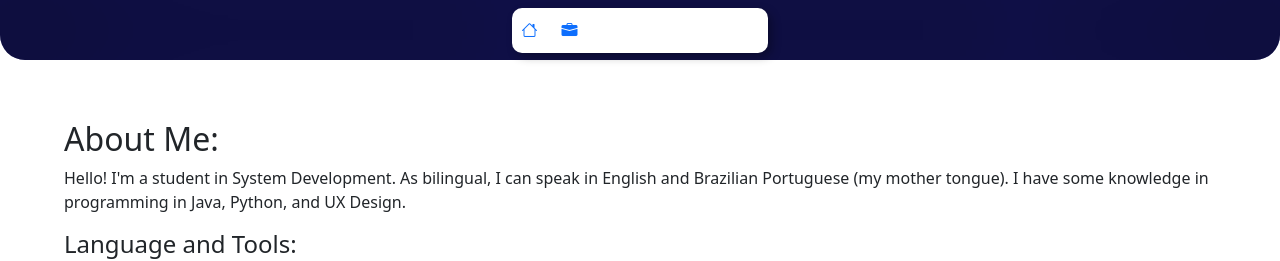
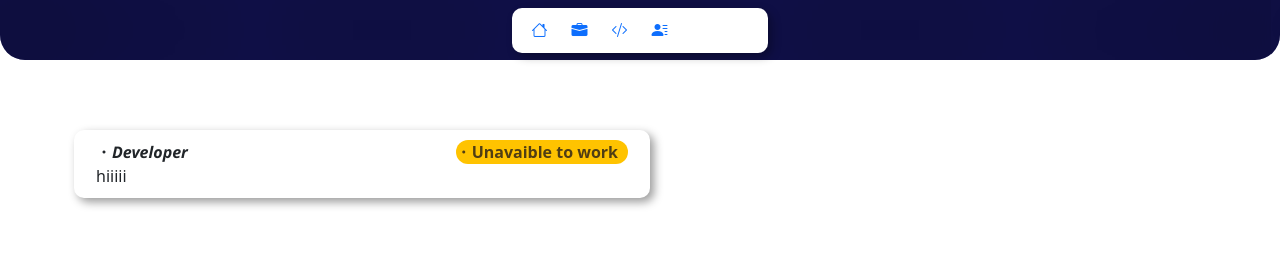
Before and after one commit to devyat009/devyat009.github.io, an Angular app in the folder myPageWeb/: page / in a window 1280 px wide. Shown: the top 261 px of the page. Built offline with nearby package versions, Linux system fonts and the light colour scheme.

Commit message:
unavaible/avaible logic and visuals

```diff
--- a/myPageWeb/src/app/app.component.ts
+++ b/myPageWeb/src/app/app.component.ts
@@ -7,4 +7,5 @@ import { Component } from '@angular/core';
 })
 export class AppComponent {
   title = 'myPageWeb';
+  avaibleToWork: boolean = false;
 }
--- a/myPageWeb/src/app/pages/main-page/main-page.component.html
+++ b/myPageWeb/src/app/pages/main-page/main-page.component.html
@@ -3,7 +3,25 @@
     <app-page-header></app-page-header>
     <div class="content-container col-12 col-sm-12 col-md-12 col-lg-12 col-xl-12"
       style="width: 95%; align-content: center; padding-left: 5%; ">
-      <h2>About Me:</h2>
+
+      <div class="flex retangle row">
+        <div class="work-info flex center-content ">
+          <i class="bi bi-dot">
+            <a>Developer</a>
+          </i>
+          <div *ngIf="avaibleToWork == true"   class="avaibleWork flex center-content">
+            <i class="bi bi-dot bi-6x"></i>
+            <a>Avaible to work</a>
+          </div>
+          <div *ngIf="avaibleToWork == false" class="unavaibleWork flex center-content">
+            <i class="bi bi-dot bi-6x"></i>
+            <a>Unavaible to work</a>
+          </div>
+        </div>
+        <div>hiiiii</div>
+      </div>
+
+      <!-- <h2>About Me:</h2>
       <p>Hello! I'm a student in System Development. As bilingual, I can speak in English and Brazilian Portuguese (my
         mother tongue). I have some knowledge in programming in Java, Python, and UX Design.</p>
 
@@ -56,7 +74,7 @@
             </td>
           </tr>
         </tbody>
-      </table>
+      </table> -->
     </div>
     <app-page-footer class="app-page-footer"></app-page-footer>
   </div>
--- a/myPageWeb/src/app/pages/main-page/main-page.component.ts
+++ b/myPageWeb/src/app/pages/main-page/main-page.component.ts
@@ -7,6 +7,8 @@ import { PageFooterComponent } from '../shared/page-footer/page-footer.component
   styleUrls: ['./main-page.component.css']
 })
 export class MainPageComponent implements OnInit {
+  avaibleToWork: boolean = true;
+
 
   constructor() { }
 
--- a/myPageWeb/src/app/pages/shared/page-header/page-header.component.html
+++ b/myPageWeb/src/app/pages/shared/page-header/page-header.component.html
@@ -1,18 +1,32 @@
 <div class="page-header">
   <div class="retangle flex">
     <div class="flex center-content">
-      <a class="flex center-content svg-cursor">
+      <a class="flex center-content svg-cursor" title="Home">
         <div class="flex">
           <i class="bi bi-house bi-6x"></i>
         </div>
       </a>
     </div>
     <div class="flex center-content">
-      <a class="flex center-content svg-cursor">
+      <a class="flex center-content svg-cursor" title="Work">
         <div class="flex">
           <i class="bi bi-briefcase-fill bi-6x"></i>
         </div>
       </a>
     </div>
+    <div class="flex center-content">
+      <a class="flex center-content svg-cursor" title="Projects">
+        <div class="flex">
+          <i class="bi bi-code-slash bi-6x"></i>
+        </div>
+      </a>
+    </div>
+    <div class="flex center-content">
+      <a class="flex center-content svg-cursor" title="Contact">
+        <div class="flex">
+          <i class="bi bi-person-lines-fill bi-6x"></i>
+        </div>
+      </a>
+    </div>
   </div>
 </div>
--- a/myPageWeb/src/styles.scss
+++ b/myPageWeb/src/styles.scss
@@ -4,6 +4,12 @@ $color-white: #ffffff;
 $color-black: #000000;
 $low-transparency: rgba(0, 0, 0, 0.1);
 $midnight-blue: #191970;
+$color-green: #00ff7f;
+$color-green-light: #adffc0;
+$color-green-dark: #227740;
+$color-orange: #ffc300;
+$color-orange-dark: #503e14;
+$color-orange-light: #ffeab8;
 
 html,
 body {
@@ -26,6 +32,63 @@ main {
     display: flex;
     flex-direction: column;
     justify-content: flex-start;
+
+    .retangle {
+        margin: 10px;
+        padding: 10px;
+        border-radius: 10px;
+        box-shadow: 4px 4px 10px rgba(0, 0, 0, 0.4);
+        width: 50%;
+        height: 50%;
+
+        .bi-dot{
+            user-select: none;
+
+            & a {
+                font-family:'Segoe UI', Tahoma, Geneva, Verdana, sans-serif;
+                font-weight: 600;
+            }
+        }
+
+        .work-info {
+            display: flex;
+            justify-content: space-between;
+            align-items: center;
+            gap: 10px;
+
+            .avaibleWork {
+                background-color: $color-green-light;
+                border-radius: 15px;
+
+                .bi-dot {
+                    color: $color-green-dark;
+                }
+
+                a {
+                    color: $color-green-dark;
+                    user-select: none;
+                    margin-right: 10px;
+                    font-weight: 600;
+                }
+            }
+
+            .unavaibleWork {
+                background-color: $color-orange;
+                border-radius: 15px;
+
+                .bi-dot{
+                    color: $color-orange-dark;
+                }
+
+                a {
+                    color: $color-orange-dark;
+                    user-select: none;
+                    margin-right: 10px;
+                    font-weight: 600;
+                }
+            }
+        }
+    }
 }
 
 .app-page-footer {
@@ -160,10 +223,12 @@ main {
         .bi-house,
         .bi-briefcase-fill {
             cursor: pointer;
+            user-select: none;
         }
 
         .svg-cursor {
             cursor: pointer;
+            user-select: none;
             // margin-left: 10px;
             height: 35px;
             width: 35px;
@@ -176,8 +241,13 @@ main {
             //transition: background-color 0.3s, color 0.3s; /* Smooth transition */
         }
 
+        .svg-cursor i {
+            user-select: none;
+        }
+
         .svg-cursor:active {
             background-color: $low-transparency;
+            user-select: none;
             /* Round background */
             border-radius: 100%;
             /* Make the background circular */
@@ -188,11 +258,13 @@ main {
         .svg-cursor.selected i {
             color: $color-white;
             background-color: $low-transparency;
+            user-select: none;
             /* Change icon color */
         }
 
         .svg-cursor.selected {
             background-color: $low-transparency;
+            user-select: none;
             /* Black background when selected */
             border-radius: 100%;
             /* Round shape */
@@ -200,6 +272,10 @@ main {
             /* White icon when selected */
             height: 35px;
             width: 35px;
+        }
+
+        & a {
+            user-select: none;
         }
     }
 }
```
